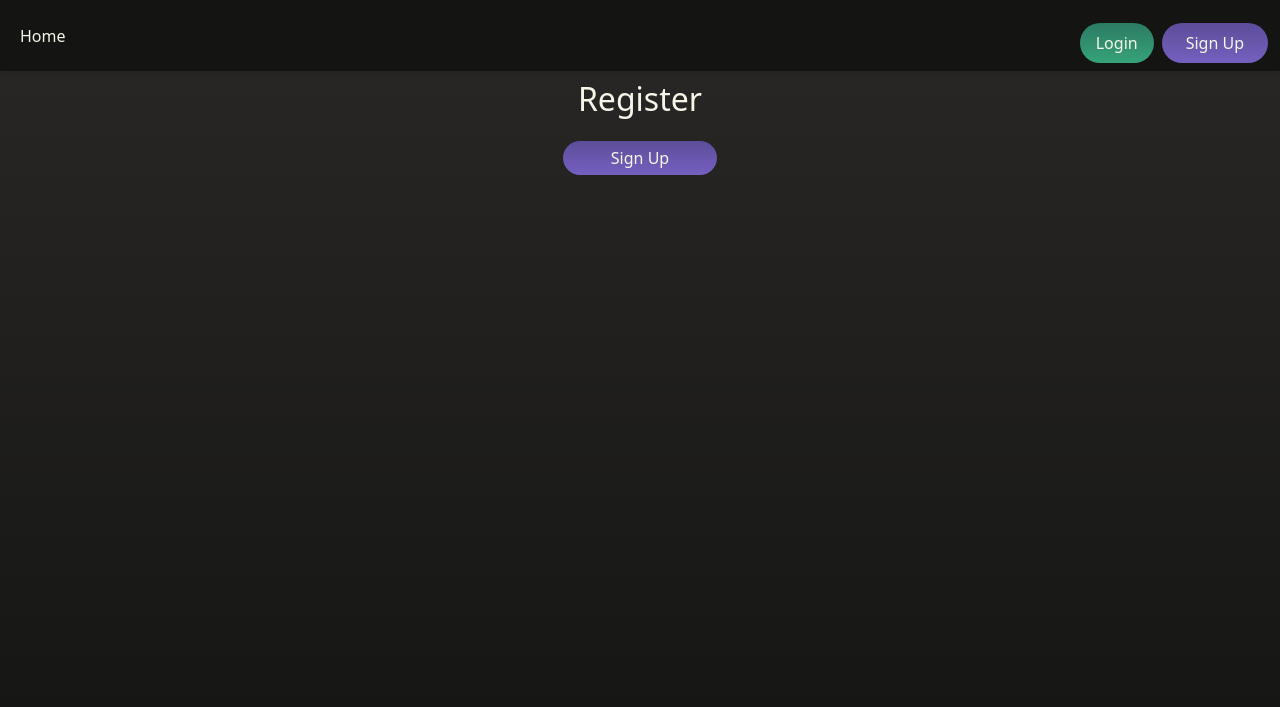
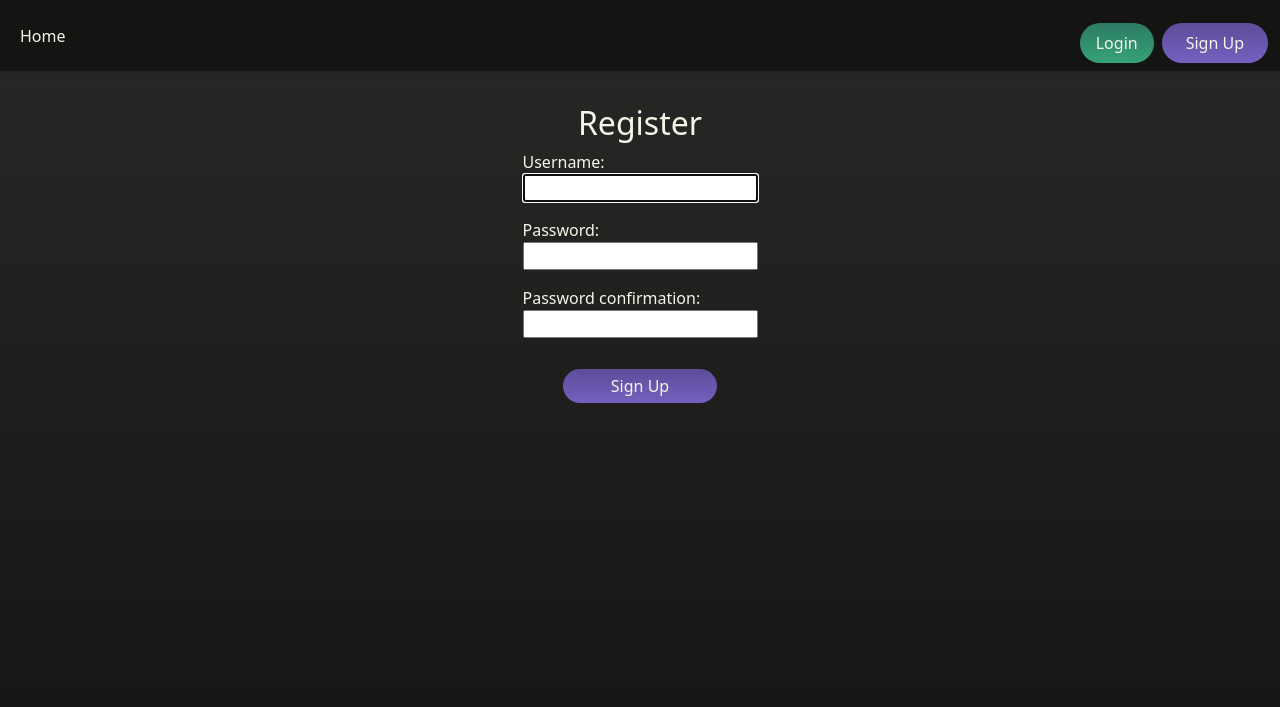
Before and after one commit to DevinneLeigh/GiftTracker, a Django app: template app/templates/auth/register.html in a window 1280 px wide. Shown: the top 707 px of the page. Run offline with Django 4.2, Linux system fonts and the light colour scheme; the template is opened without the code that fills it: values that come from a table or form of the project are taken from there, others are empty; tables that the repository leaves empty hold one stand-in row (values such as "Sample post"); grey boxes marked "Sample" are stand-in pictures; data that the repository does not hold is empty.

Commit message:
Style changes.

```diff
--- a/app/templates/auth/register.html
+++ b/app/templates/auth/register.html
@@ -1,12 +1,44 @@
 {% extends "base.html" %}
 
 {% block content %}
-<div class="page-content p-4 row">
+<div class="page-content p-5">
 <h2>Register</h2>
     <form method="post" class="d-flex flex-column align-items-center">
         <div>
             {% csrf_token %}
-            {{ form.as_p }}
+            <!-- {{ form.as_p }} -->
+
+            <p>
+                <label for="id_username">Username:</label>
+                <br>
+                <input type="text" name="username" maxlength="150" autocapitalize="none" autocomplete="username" autofocus="" required="" aria-describedby="id_username_helptext" id="id_username">
+
+                <!-- <span class="helptext" id="id_username_helptext">Required. 150 characters or fewer. Letters, digits and @/./+/-/_ only.</span> -->
+
+
+            </p>
+
+
+            <p>
+                <label for="id_password1">Password:</label>
+                <br>
+                <input type="password" name="password1" autocomplete="new-password" required="" aria-describedby="id_password1_helptext" id="id_password1">
+
+                <!-- <span class="helptext" id="id_password1_helptext"></span></p><ul><li>Your password can’t be too similar to your other personal information.</li><li>Your password must contain at least 8 characters.</li><li>Your password can’t be a commonly used password.</li><li>Your password can’t be entirely numeric.</li></ul> -->
+
+
+
+            <p>
+                <label for="id_password2">Password confirmation:</label>
+                <br>
+                <input type="password" name="password2" autocomplete="new-password" required="" aria-describedby="id_password2_helptext" id="id_password2">
+
+                <!-- <span class="helptext" id="id_password2_helptext">Enter the same password as before, for verification.</span> -->
+
+
+
+
+            </p>
         </div>
         <div>
             <button class="purple-button px-5" type="submit">Sign Up</button>
```
Also changed, not shown: app/templates/view_event.html (+19 -5 lines).
